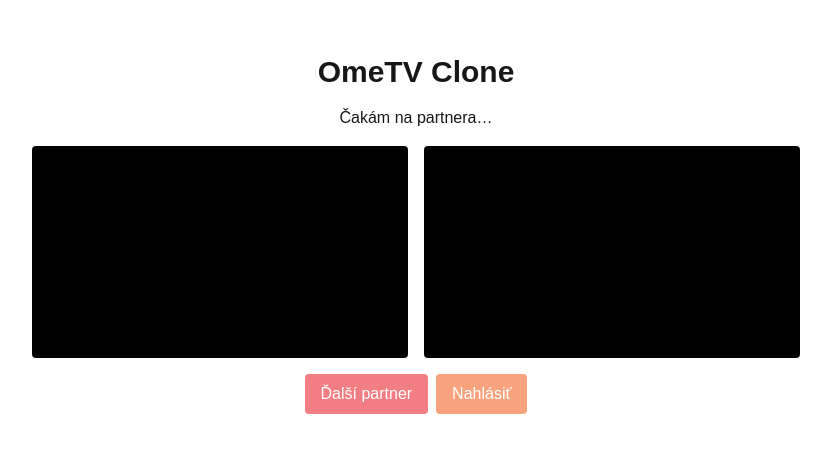
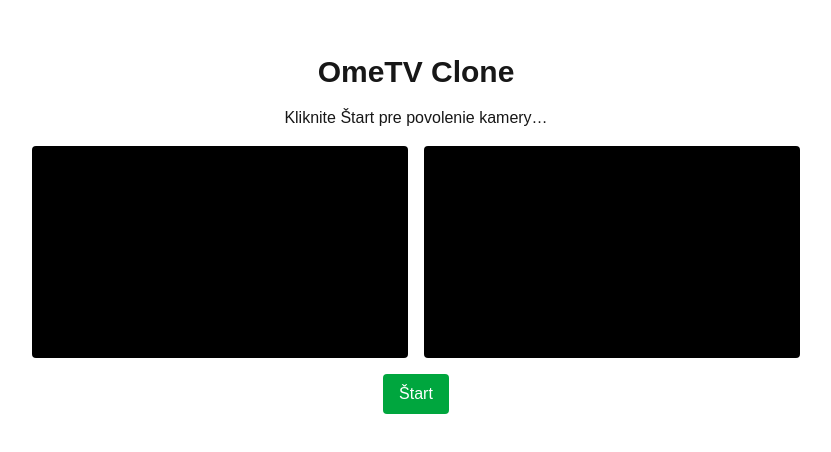
Before and after one commit to matusadamovic/lumia-app, a Next.js app: page / in a window 1280 px wide. Shown: the part 166-618 px from the top of the page, without its empty margins (224-1055 px from the left). Built offline with nearby package versions, Linux system fonts and the light colour scheme; no server answers.

Commit message:
Keep camera active between calls

```diff
--- a/src/app/page.tsx
+++ b/src/app/page.tsx
@@ -18,13 +18,15 @@ const ICE_SERVERS = [
 export default function Home() {
   const localVideoRef = useRef<HTMLVideoElement>(null);
   const remoteVideoRef = useRef<HTMLVideoElement>(null);
+  const localStreamRef = useRef<MediaStream | null>(null);
 
   const peerRef   = useRef<SimplePeer.Instance | null>(null);
   const socketRef = useRef<ReturnType<typeof io> | null>(null);
 
-  const [status,        setStatus]        = useState("Čakám na partnera…");
+  const [status,        setStatus]        = useState("Kliknite Štart pre povolenie kamery…");
   const [hasLocalVideo, setHasLocalVideo] = useState(true);
   const [nextEnabled,   setNextEnabled]   = useState(false);
+  const [started,       setStarted]       = useState(false);
   const [partnerId,     setPartnerId]     = useState<string | null>(null);
   const [hasReported,   setHasReported]   = useState(false);
 
@@ -35,7 +37,7 @@ export default function Home() {
     socketRef.current = socket;
 
     socket.on("match", ({ otherId, initiator }: MatchPayload) => {
-      setStatus("Partner nájdený, pripájam kameru…");
+      setStatus("Partner nájdený, pripájam…");
       setPartnerId(otherId);
       setHasReported(false);
       startPeer(otherId, initiator);
@@ -53,26 +55,20 @@ export default function Home() {
     socket.on("signal", (data: SignalData) => peerRef.current?.signal(data));
   }
 
-  /* ───────────────────── Socket lifecycle ───────────────────── */
-  useEffect(() => {
-    connectSocket();
-    return cleanup;
-    // eslint-disable-next-line react-hooks/exhaustive-deps
-  }, []);
+  /* ─────────────────────── Camera setup ─────────────────────── */
+  async function startCamera() {
+    if (localStreamRef.current) return;
 
-  /* ─────────────────── WebRTC peer creation ─────────────────── */
-  async function startPeer(otherId: string, initiator: boolean) {
     let stream: MediaStream;
-
     try {
       stream = await navigator.mediaDevices.getUserMedia({ video: true, audio: true });
       attachLocalStream(stream);
+      localStreamRef.current = stream;
       setHasLocalVideo(true);
     } catch (err) {
       const e = err as DOMException;
       console.warn("getUserMedia:", e.name, e.message);
 
-      // zamietnuté povolenie alebo insecure HTTP: vysielame len „prázdny“ stream
       if (e.name === "NotAllowedError" || e.name === "SecurityError") {
         setStatus("Používateľ zamietol prístup ku kamere – prijímame len video druhej strany.");
       } else if (e.name === "NotFoundError") {
@@ -80,9 +76,27 @@ export default function Home() {
       } else {
         setStatus(`Chyba kamery: ${e.name}`);
       }
-      stream = new MediaStream();
+      localStreamRef.current = null;
       setHasLocalVideo(false);
     }
+  }
+
+  async function handleStart() {
+    await startCamera();
+    connectSocket();
+    setStatus("Čakám na partnera…");
+    setStarted(true);
+  }
+
+  /* ───────────────────── Socket lifecycle ───────────────────── */
+  useEffect(() => {
+    return cleanupFull;
+    // eslint-disable-next-line react-hooks/exhaustive-deps
+  }, []);
+
+  /* ─────────────────── WebRTC peer creation ─────────────────── */
+  async function startPeer(otherId: string, initiator: boolean) {
+    const stream = localStreamRef.current ?? new MediaStream();
 
     const peer = new SimplePeer({
       initiator,
@@ -115,11 +129,9 @@ export default function Home() {
   }
 
   /* ────────────────────── Cleanup helper ────────────────────── */
-  function cleanup() {
+  function cleanupPeer() {
     peerRef.current?.destroy();
     socketRef.current?.disconnect();
-    const ls = localVideoRef.current?.srcObject as MediaStream | null;
-    ls?.getTracks().forEach((t) => t.stop());
     if (remoteVideoRef.current) {
       remoteVideoRef.current.srcObject = null;
     }
@@ -127,8 +139,18 @@ export default function Home() {
     setHasReported(false);
   }
 
+  function cleanupFull() {
+    cleanupPeer();
+    const ls = localVideoRef.current?.srcObject as MediaStream | null;
+    ls?.getTracks().forEach((t) => t.stop());
+    if (localVideoRef.current) {
+      localVideoRef.current.srcObject = null;
+    }
+    localStreamRef.current = null;
+  }
+
   function nextPartner() {
-    cleanup();
+    cleanupPeer();
     connectSocket();
     setStatus("Čakám na partnera…");
     setNextEnabled(false);
@@ -168,6 +190,15 @@ export default function Home() {
       </div>
 
       <div className="flex gap-2">
+        {!started ? (
+          <button
+            onClick={handleStart}
+            className="px-4 py-2 bg-green-600 text-white rounded hover:bg-green-700"
+          >
+            Štart
+          </button>
+        ) : (
+          <>
             <button
               onClick={nextPartner}
               disabled={!nextEnabled}
@@ -182,6 +213,8 @@ export default function Home() {
             >
               Nahlásiť
             </button>
+          </>
+        )}
       </div>
     </div>
   );
```
Lines whose indentation alone changed are shown as unchanged.
